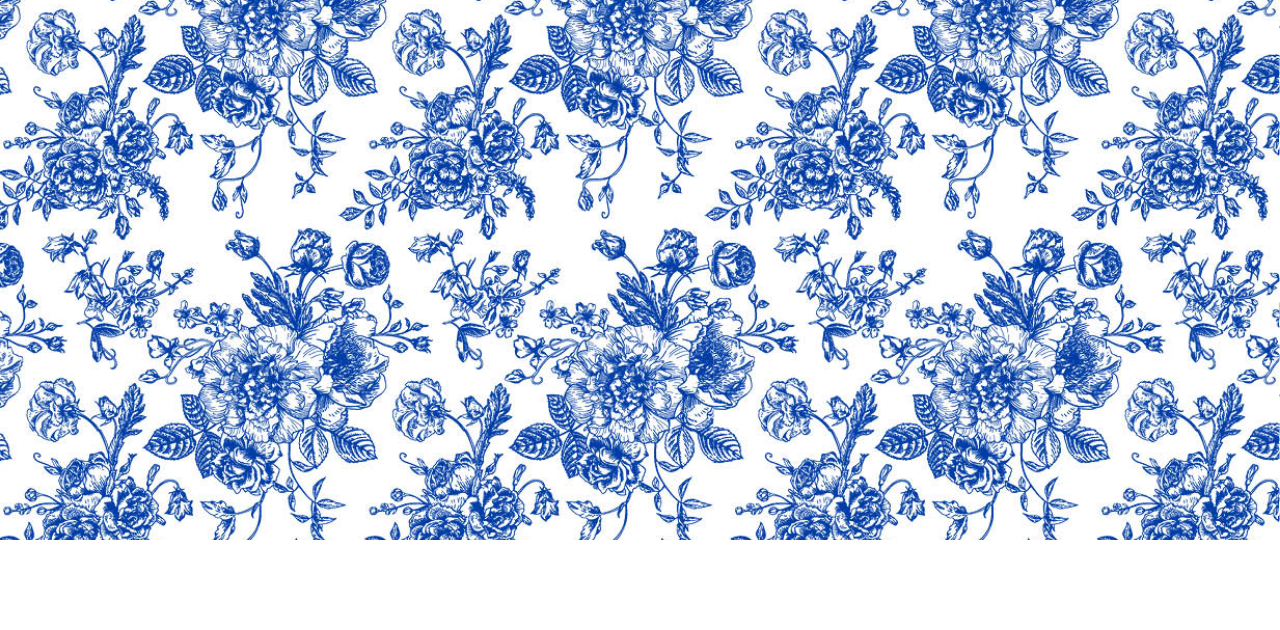
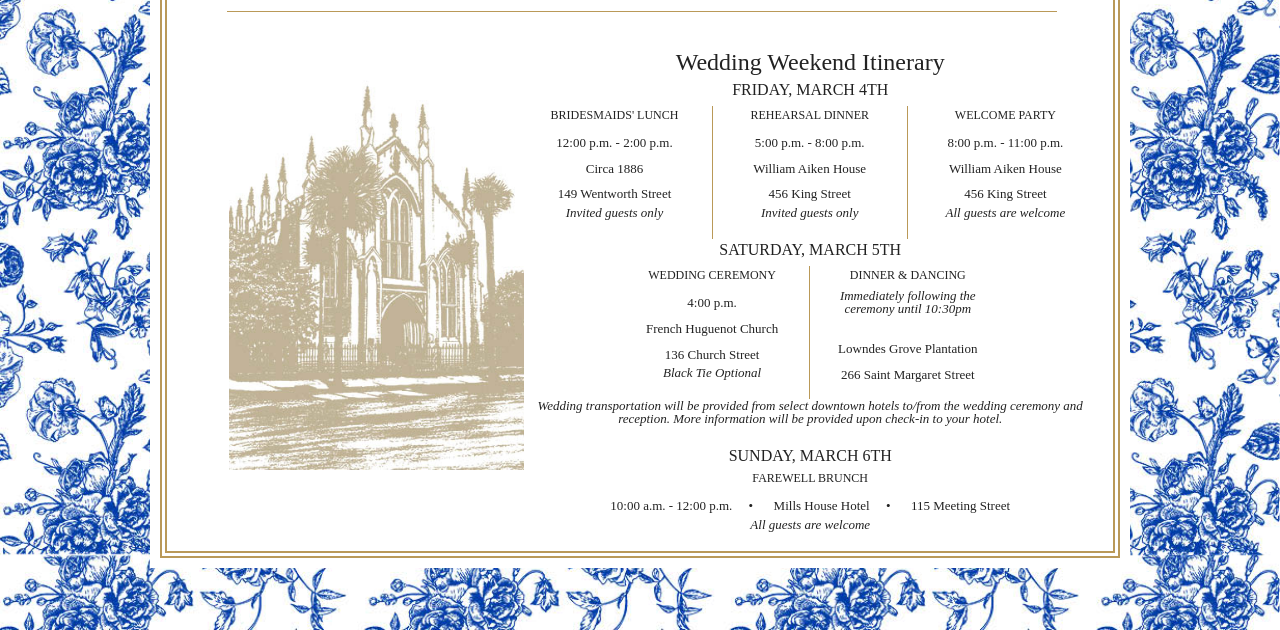
Before and after one commit to margaretgodowns/z-wedding, a website: page pages/wedding-itinerary.html in a window 1280 px wide. Shown: the part 270-900 px from the top of the page. Before the commit the page ends 810 px from the top, so only its background shows below. Drawn offline with Linux system fonts and the light colour scheme; files whose address does not match are found by name.

Commit message:
itinerary page

```diff
--- a/pages/wedding-itinerary.html
+++ b/pages/wedding-itinerary.html
@@ -8,20 +8,100 @@
     <script src="bower_components/modernizr/modernizr.js"></script>
   </head>
   <body>
+  	<div class="row main-content">
+		<div class="row bottom-border">
 		  	<header>
 			  	<nav>
 				  	<ul>
 					  	<li><a href="/">Welcome</a></li>
-			  	<li><a href="/pages/wedding-itinerary.html">wedding itinerary</a></li>
+					  	<li><a href="/pages/wedding-itinerary.html" class="active-nav">wedding itinerary</a></li>
 					  	<li><a href="/pages/map.html">map</a></li>
 					  	<li><a href="/pages/hot-spots.html">hot spots</a></li>
-			  	<li><a href="/"><img src="#"></a></li>
+					  	<li><a href="/"><img src="/images/logo.jpg"></a></li>
 					  	<li><a href="/pages/travel-accommodations.html">travel & accommodations</a></li>
 					  	<li><a href="/pages/registery.html">registry</a></li>
 					  	<li><a href="/pages/contact.html">contact</a></li>
 				  	</ul>
 			  	</nav>
 		  	</header>
+		</div>
+		<div class="row main-row">
+			<div class="itinerary-left-col large-4 small-12 columns">
+				<img src="/images/heugonot.jpg">
+			</div>
+			<div class="itinerary-right-col large-8 small-12 columns">
+				<div class="row">
+					<h2>Wedding Weekend Itinerary</h2>
+					<h3>Friday, March 4th</h3>
+				</div>
+				<div class="row">
+					<div class="large-4 small-12 columns line-right">
+						<h4>bridesmaids' lunch</h4>
+						<ul>
+							<li class="place-time">12:00 p.m. - 2:00 p.m.</li>
+							<li class="place-time">Circa 1886</li>
+							<li class="place-time">149 Wentworth Street</li>
+						</ul>
+						<p>Invited guests only</p>
+					</div>
+					<div class="large-4 small-12 columns line-right">
+						<h4>rehearsal dinner</h4>
+						<ul>
+							<li class="place-time">5:00 p.m. - 8:00 p.m.</li>
+							<li class="place-time">William Aiken House</li>
+							<li class="place-time">456 King Street</li>
+						</ul>
+						<p>Invited guests only</p>
+					</div>
+					<div class="large-4 small-12 columns">
+						<h4>welcome party</h4>
+						<ul>
+							<li class="place-time">8:00 p.m. - 11:00 p.m.</li>
+							<li class="place-time">William Aiken House</li>
+							<li class="place-time">456 King Street</li>
+						</ul>
+						<p>All guests are welcome</p>
+					</div>
+				</div>
+				<div class="row">
+					<h3>Saturday, March 5th</h3>
+				</div>
+				<div class="row">
+					<div class="large-4 large-offset-2 columns small-12 line-right">
+						<h4>wedding ceremony</h4>
+						<ul>
+							<li class="place-time">4:00 p.m.</li>
+							<li class="place-time">French Huguenot Church</li>
+							<li class="place-time">136 Church Street</li>
+						</ul>
+						<p>Black Tie Optional</p>
+					</div>
+					<div class="large-4 columns small-12" id="dinner-dancing">
+						<h4>dinner & dancing</h4>
+						<p>Immediately following the ceremony until 10:30pm</p>
+						<ul>
+							<li class="place-time">Lowndes Grove Plantation</li>
+							<li class="place-time">266 Saint Margaret Street</li>
+						</ul>
+					</div>
+				</div>
+				<div class="row">
+					<p>Wedding transportation will be provided from select downtown hotels to/from the wedding
+ceremony and reception. More information will be provided upon check-in to your hotel.</p>
+				</div>
+				<div class="row">
+					<h3>sunday, March 6th</h3>
+					<h4>farewell brunch</h4>
+					<ul>
+						<li>10:00 a.m. - 12:00 p.m. &nbsp; &nbsp; &#8226;</li>
+						<li>Mills House Hotel &nbsp; &nbsp; &#8226;</li>
+						<li>115 Meeting Street</li>
+					</ul>
+					<p>All guests are welcome</p>
+				</div>
+			</div>
+  		</div>
+  	</div>
     <script src="bower_components/jquery/dist/jquery.min.js"></script>
     <script src="bower_components/foundation/js/foundation.min.js"></script>
     <script src="js/app.js"></script>
--- a/scss/_homepage.scss
+++ b/scss/_homepage.scss
@@ -2,6 +2,10 @@
 
 	img {
 		margin-left: 50px;
+		max-width: 100%;
+		@media #{$small-only} {
+			margin-left: inherit;
+		}
 	}
 
 }
--- /dev/null
+++ b/scss/_itinerary.scss
@@ -0,0 +1,67 @@
+.itinerary-left-col {
+
+	img {
+		max-width: 100%;
+		margin-left: 62px;
+		@media #{$small-only} {
+			margin-left: inherit;
+		}
+	}
+}
+
+.itinerary-right-col {
+	text-align: center;
+	width: 60%;
+	margin-right: 25px;
+
+	#dinner-dancing {
+	float: left;
+	}
+
+	@media #{$small-only} {
+			margin-right: inherit;
+		}
+
+	.line-right {
+		border-right: 1px solid #BA9958;
+		line-height: 1;
+	}
+
+	h2 {
+		font-family: "Compendium";
+		font-size: 24px;
+		line-height: 1;
+	}
+
+	h3 {
+		font-family: "TorinoModern-Roman";
+		font-size: 16px;
+		text-transform: uppercase;
+		line-height: 1;
+	}
+
+	h4 {
+		font-family: "Baskerville";
+		font-size: 12px;
+		text-transform: uppercase;
+		line-height: 1;
+	}
+
+	li {
+		font-family: "Baskerville";
+		font-size: 13px;
+		line-height: 1;
+		padding: 0px;
+	}
+
+	.place-time {
+		padding: 0px;
+	}
+
+	p {
+		font-family: "Perpe";
+		font-size: 13px;
+		font-style: italic;
+		line-height: 1;
+	}
+}
--- a/scss/app.scss
+++ b/scss/app.scss
@@ -2,6 +2,7 @@
 @import "foundation";
 @import "compass/css3";
 @import "homepage";
+@import "itinerary";
 
 // Or selectively include components
 // @import
@@ -77,6 +78,14 @@ nav {
 		}
 	}
 
+	a.active-nav {
+		color: #053F99;
+	}
+
+	img:hover {
+		opacity: .5;
+	}
+
 }
 
 .main-content {
```
Also changed, not shown: index.html (+1 -1 lines), pages/contact.html (+8 -2 lines), pages/hot-spots.html (+8 -2 lines), pages/map.html (+8 -2 lines), pages/registery.html (+8 -2 lines), pages/travel-accommodations.html (+8 -2 lines), images/heugonot.jpg (added), stylesheets/app.css, 1 other file. Lines whose indentation alone changed are shown as unchanged.
